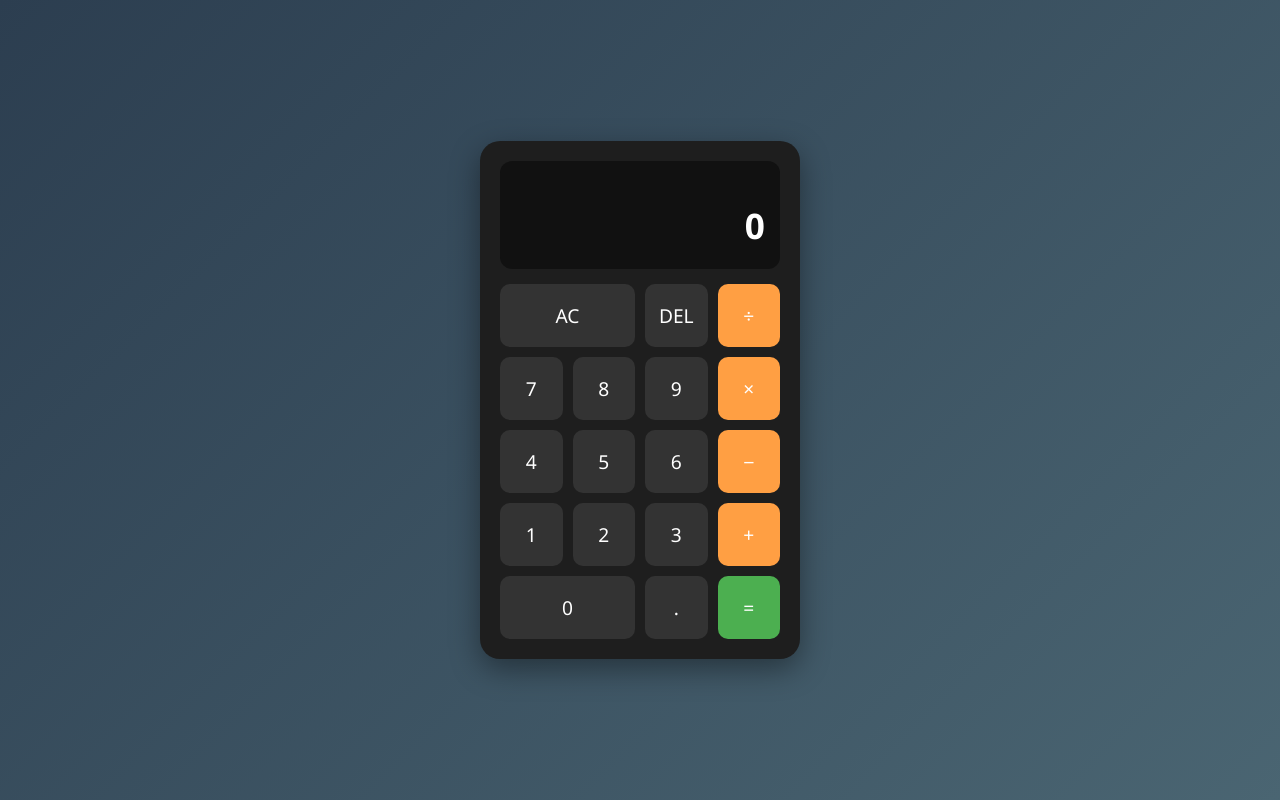
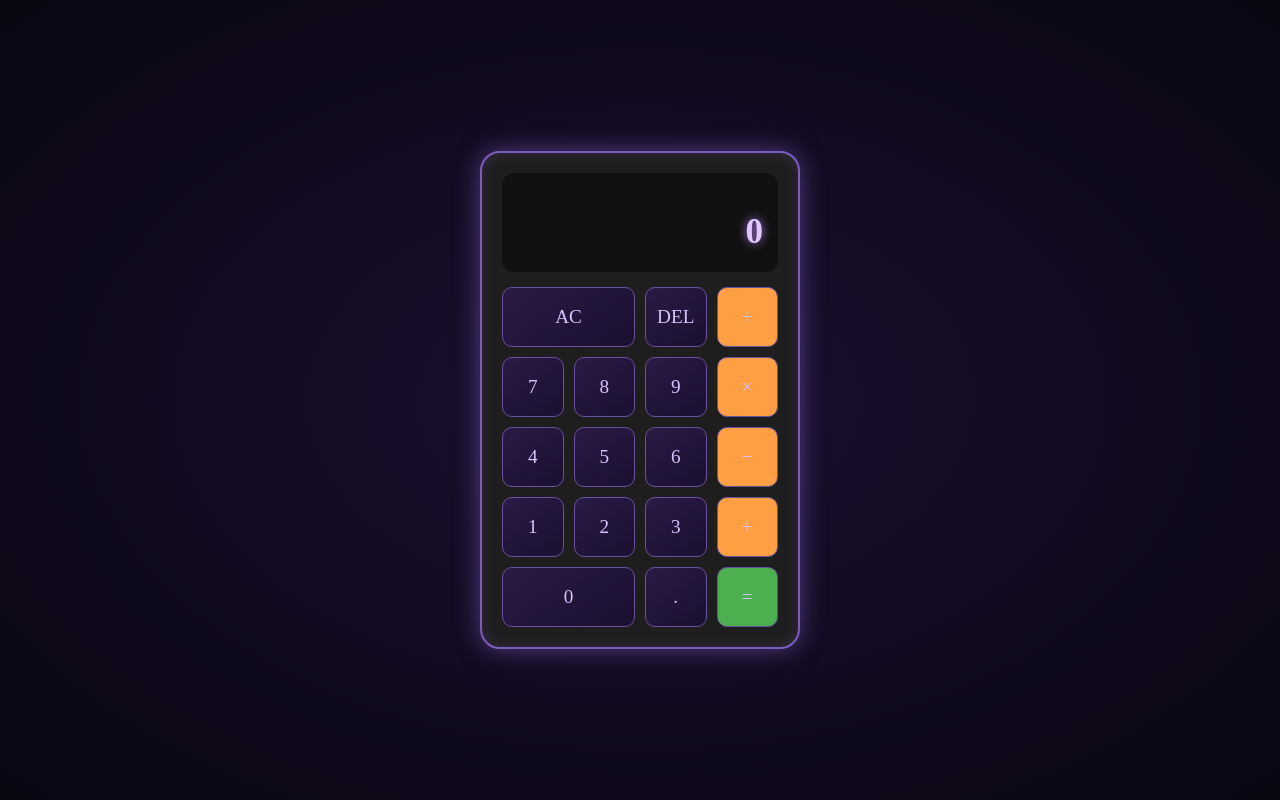
Before and after one commit to veniengermanmag-boop/js-calculator, a plain HTML site: page index.html in a window 1280 px wide. Drawn offline with Linux system fonts and the light colour scheme.

Commit message:
Enhance styles with new fonts and gradients
Added styles for body, calculator, and buttons with new fonts and gradients.

```diff
--- a/style.css
+++ b/style.css
@@ -87,3 +87,50 @@ body {
 .btn.span-two {
   grid-column: span 2;
 }
+@import url('https://fonts.googleapis.com/css2?family=Cinzel+Decorative:wght@700&family=Cormorant+Garamond:wght@500&display=swap');
+
+body {
+  background: radial-gradient(ellipse at center, #1a1030 0%, #0a0612 100%);
+}
+
+.calculator {
+  border: 2px solid #7c5cbf;
+  box-shadow: 0 0 25px rgba(124, 92, 191, 0.6), inset 0 0 15px rgba(124, 92, 191, 0.2);
+}
+
+.current-operand {
+  font-family: 'Cinzel Decorative', serif;
+  color: #e0c8ff;
+  text-shadow: 0 0 10px #a874e8;
+}
+
+.previous-operand {
+  font-family: 'Cormorant Garamond', serif;
+  color: #a874e8;
+}
+
+.btn {
+  font-family: 'Cormorant Garamond', serif;
+  background: linear-gradient(145deg, #2a1a45, #1a1030);
+  color: #d9c2ff;
+  border: 1px solid #6b4fa0;
+  transition: all 0.2s ease;
+}
+
+.btn:hover {
+  box-shadow: 0 0 12px #a874e8;
+  color: #fff;
+}
+
+.sparkle {
+  position: fixed;
+  pointer-events: none;
+  font-size: 20px;
+  animation: sparkleFade 0.8s ease-out forwards;
+  z-index: 999;
+}
+
+@keyframes sparkleFade {
+  0% { opacity: 1; transform: translateY(0) scale(1); }
+  100% { opacity: 0; transform: translateY(-40px) scale(1.5); }
+}
```
